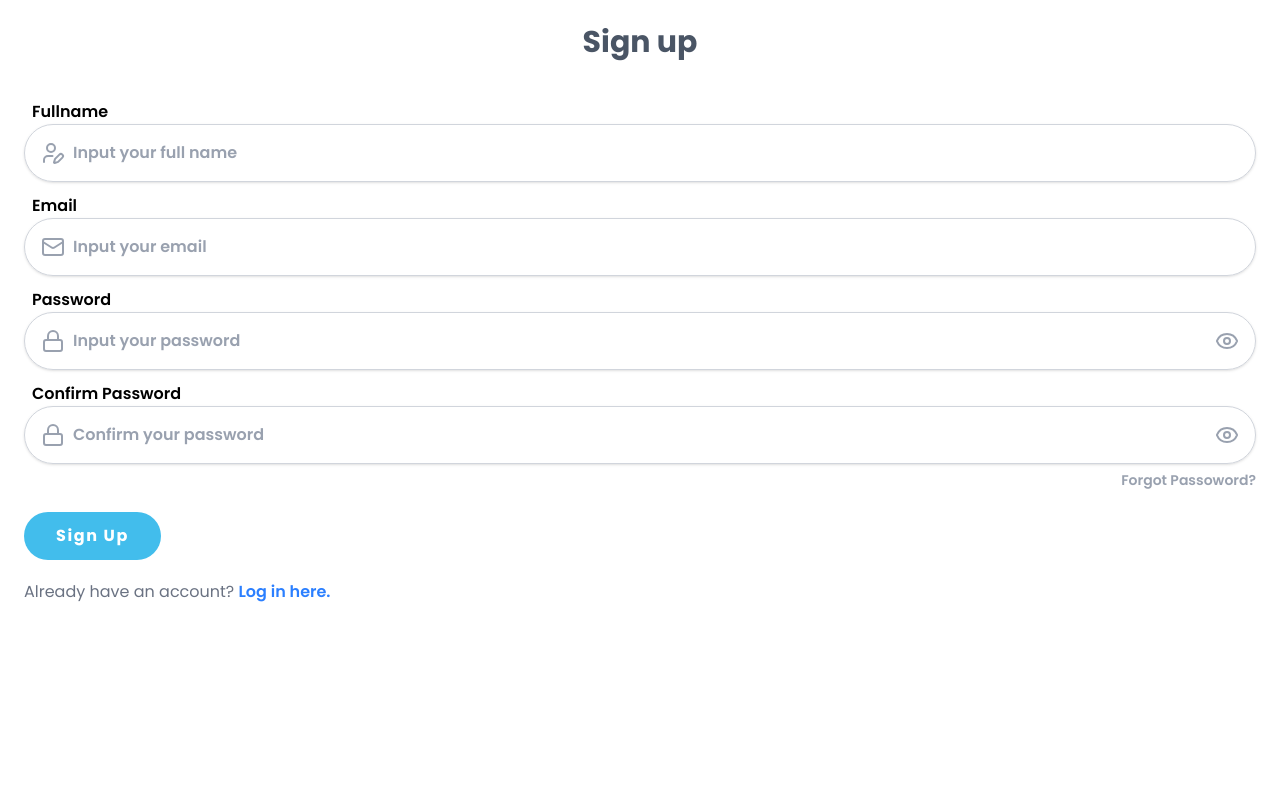
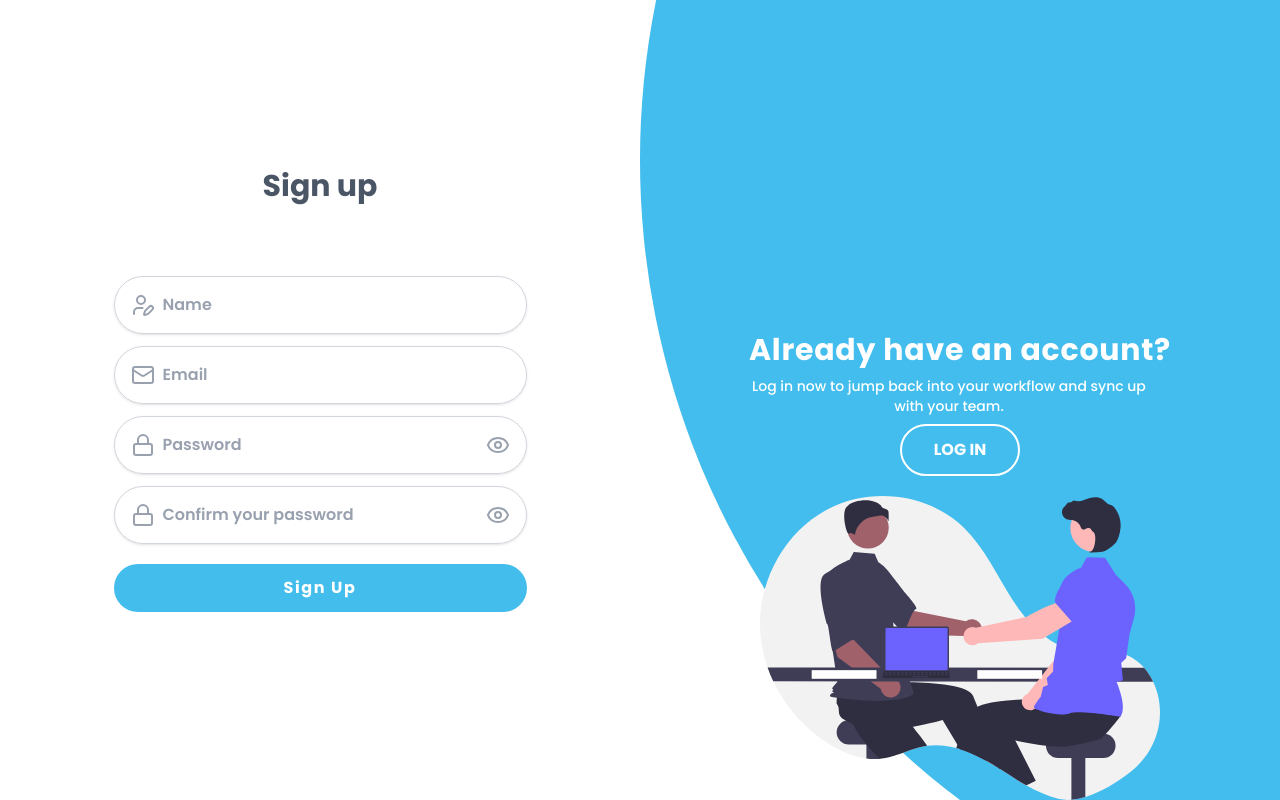
Before and after one commit to AkiraC0de/Task-Management, a React (Vite) app in the folder frontend/: page /signup in a window 1280 px wide. Built offline with nearby package versions, Linux system fonts and the light colour scheme; no server answers.

Commit message:
frontend: Refactor the Signup UI to matched the login page

```diff
--- a/frontend/src/constants/authConstant.js
+++ b/frontend/src/constants/authConstant.js
@@ -1,11 +1,11 @@
 export const LOGIN_DATA_DEFAULT = {
   name: '',
   email: '',
-  password: '',
-  confirmPassword: ""
 }
 
 export const SIGNUP_DATA_DEFAULT = {
   email: '',
+  name: '',
   password: '',
+  confirmPassword: ""
 }
--- a/frontend/src/features/Auth/AuthHero.jsx
+++ b/frontend/src/features/Auth/AuthHero.jsx
@@ -2,10 +2,18 @@ import { useNavigate } from "react-router-dom"
 import AuthIllustration from "../../components/illustrations/AuthIllustration"
 import SecondaryButton from "../../components/SecondaryButton"
 
+const AuthBlobBackground = ({state = "login"}) => {
+  const blobClasses = "bg-[#42bded] rounded-4xl max-md:bottom-0 md:-bottom-40 max-md:translate-x-1/2 absolute -z-10 max-md:right-1/2 max-md:w-full md:w-400 h-400  md:rounded-full"
+  const blobPositionClasses = state == "login" ? "md:right-0 " : "md:left-0"
+  return (
+    <div className={`${blobClasses} ${blobPositionClasses}`}></div>
+  )
+}
+
 const AuthHero = ({state = "login"}) => {
   const navigate = useNavigate()
   return (
-    <div className="flex-1 relative flex flex-row-reverse md:flex-col gap-5 justify-center items-center overflow-hidden">
+    <div className="max-md:h-40 md:flex-1 relative flex flex-row-reverse md:flex-col gap-5 justify-center items-center overflow-hidden">
       <div className="text-white text-center md:mt-auto">
         <h1 className="font-bold text-xl md:text-3xl tracking-wide">
           {state == "login" ? "New to GTask?" : "Already have an account?"}
@@ -24,7 +32,7 @@ const AuthHero = ({state = "login"}) => {
         </SecondaryButton>
       </div>
       <AuthIllustration className="w-90 md:w-100 md:flex hidden "/>
-      <div className="bg-[#42bded] w-full md:w-400 h-400 rounded-4xl md:rounded-full max-md:bottom-0 max-md:translate-x-1/2 max-md:right-1/2 md:right-0 md:-bottom-40 absolute -z-10"></div>
+      <AuthBlobBackground state={state} />
     </div>
   )
 }
--- a/frontend/src/features/Auth/SignupForm.jsx
+++ b/frontend/src/features/Auth/SignupForm.jsx
@@ -60,11 +60,9 @@ const SignupForm = () => {
         signUpDataHandler={setSignUpData}
         errors={errors}
       />
-
-      <ForgotPassword/>
       <PrimaryButton
         type='submit'
-        className='my-5'
+        className='my-5 w-full'
         disabled={isLoading}
       >
         {isLoading ? "Processing..." : "Sign Up"}
--- a/frontend/src/features/Auth/SignupInputs.jsx
+++ b/frontend/src/features/Auth/SignupInputs.jsx
@@ -6,40 +6,36 @@ const SignupInputs = ({children, signUpData, signUpDataHandler, errors}) => {
   return (
     <div className="mt-10 flex flex-col gap-3">
         <InputField
-          label='Fullname'
           icon={<UserPen/>}
           name="name"
           value={signUpData.name}
           error={errors?.name}
           onChange={(e) => handleChangeObject(e, signUpDataHandler)}
           type='text'
-          placeholder='Input your full name'
+          placeholder='Name'
         />
 
         <InputField
-          label='Email'
           icon={<Mail/>}
           name="email"
           value={signUpData.email}
           error={errors?.email}
           onChange={(e) => handleChangeObject(e, signUpDataHandler)}
           type='email'
-          placeholder='Input your email'
+          placeholder='Email'
         />
 
         <InputField
-          label='Password'
           icon={<Lock/>}
           name="password"
           value={signUpData.password}
           error={errors?.password}
           onChange={(e) => handleChangeObject(e, signUpDataHandler)}
           type='password'
-          placeholder='Input your password'
+          placeholder='Password'
         />
 
         <InputField
-          label='Confirm Password'
           icon={<Lock/>}
           name="confirmPassword"
           error={errors?.confirmPassword}
--- a/frontend/src/main.css
+++ b/frontend/src/main.css
@@ -5,3 +5,19 @@
 html {
   font-family: "Poppins", sans-serif;
 }
+
+@keyframes fadeUp {
+  from {
+    opacity: 0;
+    transform: translateY(20px);
+  }
+  to {
+    opacity: 1;
+    transform: translateY(0);
+  }
+}
+
+.anim-fade-up {
+  opacity: 0;
+  animation: fadeUp 0.3s ease-out forwards;
+}
--- a/frontend/src/pages/Login.jsx
+++ b/frontend/src/pages/Login.jsx
@@ -7,16 +7,13 @@ const PAGE_STATE = "login";
 const Login = () => {
   return (
     <div className="flex flex-col md:flex-row min-h-screen">
-
       <AuthHero state={PAGE_STATE}/>
-
       <div className="flex-6 md:flex-1 flex justify-center items-center w-full">
-        <div className='p-6 w-100'>
+        <div className='p-6 anim-fade-up w-100'>
           <AuthHeader state={PAGE_STATE}/>
           <LoginForm/>
         </div>
       </div>
-
     </div>
   )
 }
--- a/frontend/src/pages/Signup.jsx
+++ b/frontend/src/pages/Signup.jsx
@@ -1,16 +1,19 @@
 import AuthHeader from "../features/Auth/AuthHeader"
-import SwitchMessage from "../features/Auth/SwitchMessage"
 import SignupForm from "../features/Auth/SignupForm"
+import AuthHero from "../features/Auth/AuthHero"
+
+const PAGE_STATE = "signup"
 
 const Signup = () => {
-
   return (
-    <div className="flex flex-col md:flex-row">
-      <div className='w-full p-6'>
-        <AuthHeader state='signup'/>
-        <SignupForm/>
-        <SwitchMessage state='signup'/>
+    <div className="flex flex-col-reverse md:flex-row min-h-screen">
+      <div className="flex-6 md:flex-1 flex items-center">
+        <div className='anim-fade-up w-full p-6 flex flex-col justify-center items-center'>
+          <AuthHeader state={PAGE_STATE}/>
+          <SignupForm/>
+        </div>
       </div>
+      <AuthHero state={PAGE_STATE}/>
     </div>
   )
 }
```
